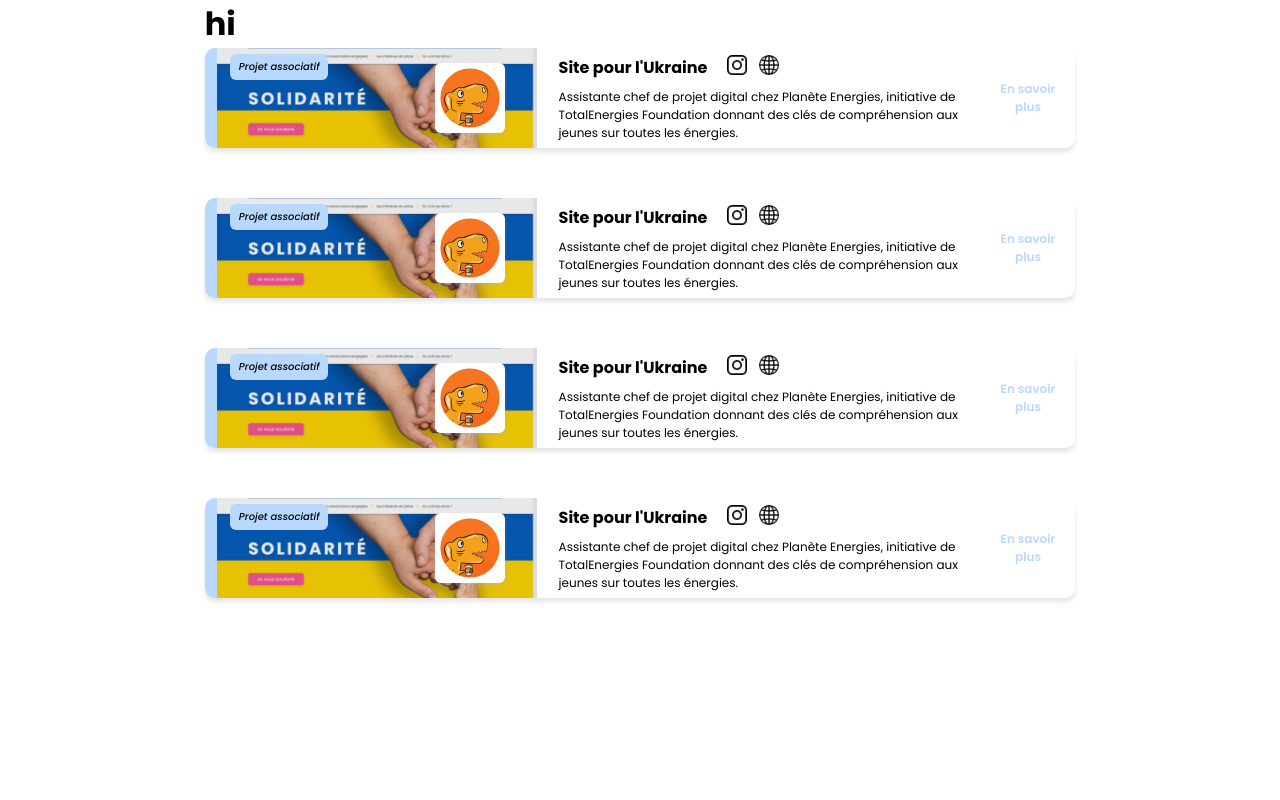
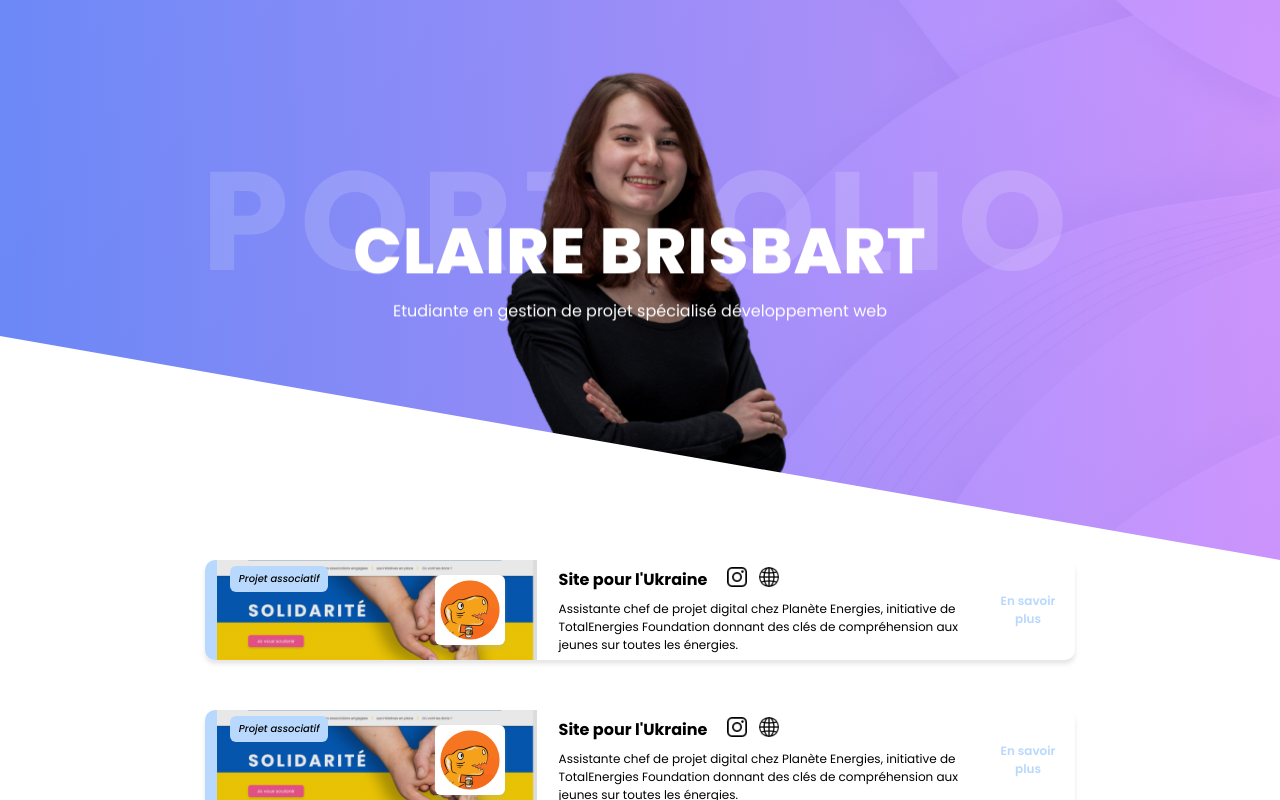
Before and after one commit to Pouniflu/portfolio-v2, a Nuxt app: page / in a window 1280 px wide. Built offline with nearby package versions, Linux system fonts and the light colour scheme.

Commit message:
ADD header

```diff
--- /dev/null
+++ b/components/BannerHome.vue
@@ -0,0 +1,140 @@
+<template>
+    <header class="header">
+        <div class="header-background">
+            <img src="../assets/img/home-background.jpg" alt="">
+            <div class="header-background-filter"></div>
+        </div>
+        <p class="background">Portfolio</p>
+        <img class="middleground" src="../assets/img/claire.png" alt="">
+        <div class="header-title foreground">
+            <h1>Claire Brisbart</h1>
+            <p>Etudiante en gestion de projet spécialisé développement web</p>
+        </div>
+        <!-- <a href="#">Me contacter</a> -->
+        <svg class="polygon" fill="currentColor" viewBox="0 0 100 100" preserveAspectRatio="none" aria-hidden="true">
+            <polygon points="0,0 0,60 100,100 0,100" />
+        </svg>
+    </header>
+</template>
+
+<script>
+export default {
+  name: 'banner-home'
+}
+</script>
+
+<style lang="scss">
+@import '~assets/scss/abstracts/mixins';
+@import '~assets/scss/abstracts/variables';
+@import '~assets/scss/base/typography';
+
+.header {
+    width: 100%;
+    height: 70vh;
+    position: relative;
+    display: flex;
+    justify-content: center;
+    align-items: center;
+    transform-style: preserve-3d;
+    z-index: -1;
+
+    &-background {
+        width: 100%;
+        height: 70vh;
+        z-index: -1;
+
+        img {
+            width: 100%;
+            height: 100%;
+            object-fit: cover;
+        }
+
+        &-filter {
+            width: 100%;
+            height: 100%;
+            background: $gradient;
+            position: absolute;
+            top: 0;
+        }
+    }
+
+    .polygon {
+        color: white;
+        display: block;
+        position: absolute;
+        right: 0;
+        top: 0;
+        bottom: 0;
+        height: 70vh;
+        width: 100%;
+        z-index: 10;
+    }
+
+    .background, .foreground {
+        position: absolute;
+        top: 20vh;
+        width: 100%;
+        height: 70vh;
+        object-fit: cover;
+    }
+
+    .middleground {
+        position: absolute;
+
+        @media screen and (min-width: 1540px) {
+            transform: translateY(-10px) translateZ(0px) scale(1);
+        }
+
+        @media screen and (min-width: 800px) and (max-width: 1539px) {
+            transform: translateY(-10px) translateZ(0px) scale(0.7);
+        }
+
+    }
+
+    .background {
+        transform: translateY(-44px) translateZ(0px) scale(1);
+    }
+
+    .foreground {
+        transform: translateY(10px) translateZ(4px) scale(0.6);
+    }
+
+    a {
+        position: absolute;
+        top: 8%;
+        right: 8%;
+        text-decoration: none;
+        color: white;
+        border: 2px solid white;
+        padding: 8px 26px;
+        border-radius: 10px;
+
+        &:hover {
+            background-color: white;
+            color: violet;
+            transition: 0.3s;
+        }
+    }
+
+    & > p {
+        font-weight: $bold;
+        font-size: 140px;
+        text-transform: uppercase;
+        color: rgba(255, 255, 255, 0.15);
+        text-align: center;
+        letter-spacing: 0.08em;
+    }
+
+    h1 {
+        font-size: 64px;
+        font-weight: $extrabold;
+        letter-spacing: 0.02em;
+        text-transform: uppercase;
+    }
+
+    &-title {
+        text-align: center;
+        color: white;
+    }
+}
+</style>
--- a/pages/index.vue
+++ b/pages/index.vue
@@ -1,19 +1,22 @@
 <template>
-  <div id="body">
-    <h1>hi</h1>
-    <project />
-    <project />
-    <project />
-    <project />
+  <div class="wrapper">
+    <banner-home />
+    <div id="body">
+      <project />
+      <project />
+      <project />
+      <project />
+    </div>
   </div>
 </template>
 
 <script>
+import BannerHome from '~/components/BannerHome.vue'
 import Project from '~/components/Project.vue'
 
 export default {
   name: 'IndexPage',
-  components: { Project },
+  components: { Project, BannerHome },
 }
 </script>
 
@@ -23,6 +26,8 @@ export default {
 @import '~assets/scss/base/typography';
 
 #body {
+  scroll-behavior: smooth;
+
   @include device-small {
     margin: 0 20px;
   }
@@ -37,4 +42,11 @@ h3 {
   font-weight: $bold;
 }
 
+.wrapper {
+  height: 100vh;
+  overflow-y: auto;
+  overflow-x: hidden;
+  perspective: 10px;
+}
+
 </style>
```
Also changed, not shown: assets/img/home-background.jpg (added).
